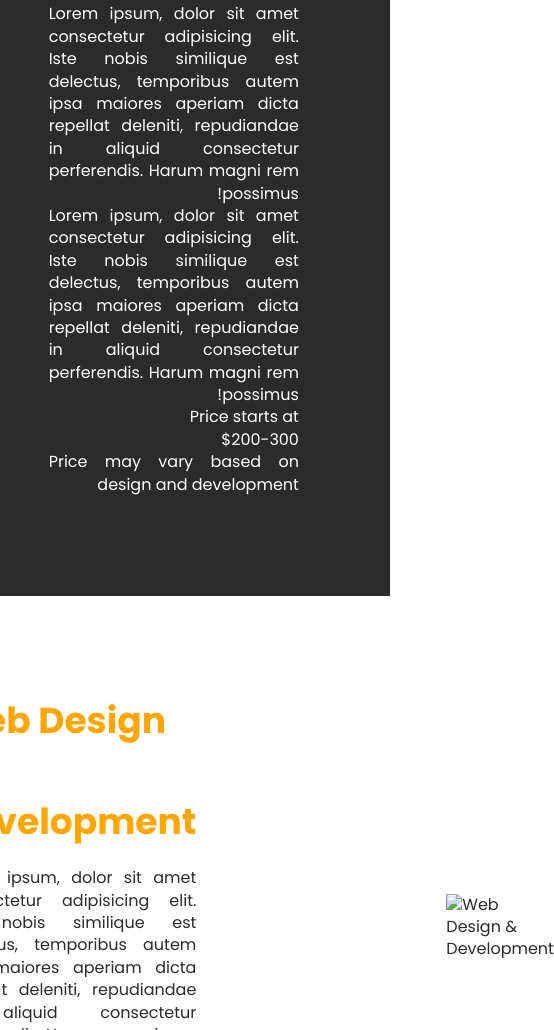
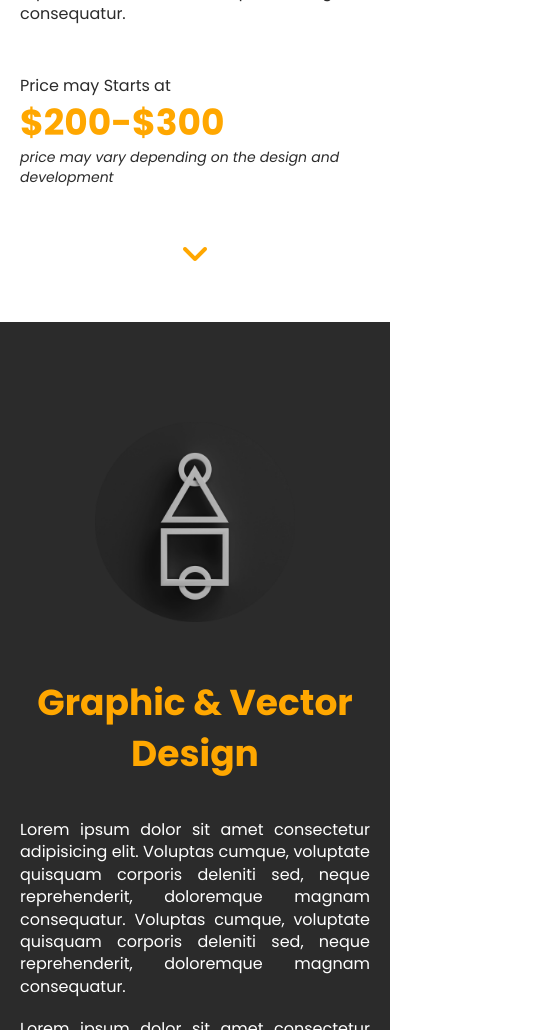
Before and after one commit to SMojicks/CVD-Mojica, a plain HTML site: page services.html in a window 390 px wide. Shown: the part 970-2000 px from the top of the page, 554 px wide, since content can reach past the window. Drawn offline with Linux system fonts and the light colour scheme.

Commit message:
Services compatible with mobile devices, added chevron for navigation, and added script.js for interactivity.

```diff
--- a/services.html
+++ b/services.html
@@ -35,48 +35,115 @@
     </header>
     <!-- Services -->
 <section class="services">
+    <!-- Web Development -->
 <div class="services__wrapper">
-        <div class="services__elements">
-            <div>
+        <div class="services__text">
           <h2>Web Design & Development</h2>
-            <p>Lorem ipsum, dolor sit amet consectetur adipisicing elit. Iste nobis similique est delectus, temporibus autem ipsa maiores aperiam dicta repellat deleniti, repudiandae in aliquid consectetur perferendis. Harum magni rem possimus!
+          <p>
+            Lorem ipsum dolor sit amet consectetur adipisicing elit. Voluptas
+            cumque, voluptate quisquam corporis deleniti sed, neque
+            reprehenderit, doloremque magnam consequatur. Voluptas cumque,
+            voluptate quisquam corporis deleniti sed, neque reprehenderit,
+            doloremque magnam consequatur.
           </p>
-            <p>Price starts at</p>
-            <p>$200-300</p>
-            <p>Price may vary based on design and development</p></div>
+          <p>
+            Lorem ipsum dolor sit amet consectetur adipisicing elit. Voluptas
+            cumque, voluptate quisquam corporis deleniti sed, neque
+            reprehenderit, doloremque magnam consequatur. Voluptas cumque,
+            voluptate quisquam corporis deleniti sed, neque reprehenderit,
+            doloremque magnam consequatur.
+          </p>
+          <p>Price may Starts at</p>
+          <h5>$200-$300</h5>
+          <h6>
+            <i>price may vary depending on the design and development</i>
+          </h6>
+        </div>
+        <div class="services__img">
+          <img src="./img/webdevv.png" alt="Service" />
+        </div>
+      <div class="chevron">
+    <a href="#service2"><i class="fa-solid fa-angle-down fa-2x"></i></a>
+    </div>
      </div>
 
-         <div><img src="./img/service1.png" alt="Web Design & Development"></div>
+
+
+    <!-- Graphics and Vector -->
+      <div class="services__wrapper" id="service2">
+        <div class="services__text">
+          <h2>Graphic & Vector Design</h2>
+          <p>
+            Lorem ipsum dolor sit amet consectetur adipisicing elit. Voluptas
+            cumque, voluptate quisquam corporis deleniti sed, neque
+            reprehenderit, doloremque magnam consequatur. Voluptas cumque,
+            voluptate quisquam corporis deleniti sed, neque reprehenderit,
+            doloremque magnam consequatur.
+          </p>
+          <p>
+            Lorem ipsum dolor sit amet consectetur adipisicing elit. Voluptas
+            cumque, voluptate quisquam corporis deleniti sed, neque
+            reprehenderit, doloremque magnam consequatur. Voluptas cumque,
+            voluptate quisquam corporis deleniti sed, neque reprehenderit,
+            doloremque magnam consequatur.
+          </p>
+          <p>Price may Starts at</p>
+          <h5>$150 - $350</h5>
+          <h6>
+            <i>price may vary depending design concept</i>
+          </h6>
         </div>
-    <div class="services__wrapper">
-        <div class="services__elements">
-            <h2>Web Design & Development</h2>
-            <p>Lorem ipsum, dolor sit amet consectetur adipisicing elit. Iste nobis similique est delectus, temporibus autem ipsa maiores aperiam dicta repellat deleniti, repudiandae in aliquid consectetur perferendis. Harum magni rem possimus!
+        <div class="services__img">
+          <img src="./img/servicce2.png" alt="Service" />
+        </div>
+        <div class="chevron">
+          <a href="#service3"><i class="fa-solid fa-angle-down fa-2x"></i></a>
+        </div>
+      </div>
+    <!-- Social media -->
+    <div class="services__wrapper" id="service3">
+        <div class="services__text">
+          <h2>Social Media Specialist</h2>
+          <p>
+            Lorem ipsum dolor sit amet consectetur adipisicing elit. Voluptas
+            cumque, voluptate quisquam corporis deleniti sed, neque
+            reprehenderit, doloremque magnam consequatur. Voluptas cumque,
+            voluptate quisquam corporis deleniti sed, neque reprehenderit,
+            doloremque magnam consequatur.
           </p>
-                        <p>Lorem ipsum, dolor sit amet consectetur adipisicing elit. Iste nobis similique est delectus, temporibus autem ipsa maiores aperiam dicta repellat deleniti, repudiandae in aliquid consectetur perferendis. Harum magni rem possimus!
+          <p>
+            Lorem ipsum dolor sit amet consectetur adipisicing elit. Voluptas
+            cumque, voluptate quisquam corporis deleniti sed, neque
+            reprehenderit, doloremque magnam consequatur. Voluptas cumque,
+            voluptate quisquam corporis deleniti sed, neque reprehenderit,
+            doloremque magnam consequatur.
           </p>
-            <p>Price starts at</p>
-            <p>$200-300</p>
-            <p>Price may vary based on design and development</p></div>
-
-         <div><img src="./img/service2.png" alt="Web Design & Development"></div>
+          <p>Price may Starts at</p>
+          <h5>$150 - $350</h5>
+          <h6>
+            <i>price may vary on the task given</i>
+          </h6>
         </div>
-    <div class="services__wrapper">
-        <div class="services__elements">
-            <div>
-            <h2>Web Design & Development</h2>
-            <p>Lorem ipsum, dolor sit amet consectetur adipisicing elit. Iste nobis similique est delectus, temporibus autem ipsa maiores aperiam dicta repellat deleniti, repudiandae in aliquid consectetur perferendis. Harum magni rem possimus!
-            </p>
-            <p>Price starts at</p>
-            <p>$200-300</p>
-            <p>Price may vary based on design and development</p></div>
+        <div class="services__img">
+        <img src="./img/social-media.png" alt="Service" />
+        </div>
+        <div class="chevron">
+          <a href="#service3"><i class="fa-solid fa-angle-down fa-2x"></i></a>
+        </div>
       </div>
 
-         <div><img src="./img/service3.png" alt="Web Design & Development"></div>
+    </section>
+
+    <!-- cta -->
+      <section class="cta">
+        <div class="container">
+            <div class="cta__info">
+                <h3>Feel free to talk to us about your project</h3>
+                <p>Lorem ipsum dolor sit amet consectetur adipisicing elit.</p>
+                <a class="btn bg--dark" href="#">CONTACT US</a>
+            </div>
         </div>
       </section>
-
-
 
     <!-- Footer -->
       <footer class="footer">
@@ -94,5 +161,6 @@
             </div>
         </div>
       </footer>
+      <script src="./script.js"></script>
 </body>
 </html>
--- a/style.css
+++ b/style.css
@@ -122,10 +122,11 @@ img {
     max-width: 120rem;
     margin: 0 auto;
     padding: 0 1.5rem;
-
 }
 .header{
     padding:3rem 0;
+    z-index: 99;
+    position: relative;
     background: var(--clr-dark);
   box-shadow: rgba(0, 0, 0, 0.17) 0px -23px 25px 0px inset, rgba(0, 0, 0, 0.15) 0px -36px 30px 0px inset, rgba(0, 0, 0, 0.1) 0px -79px 40px 0px inset, rgba(0, 0, 0, 0.06) 0px 2px 1px, rgba(0, 0, 0, 0.09) 0px 4px 2px, rgba(0, 0, 0, 0.09) 0px 8px 4px, rgba(0, 0, 0, 0.09) 0px 16px 8px, rgba(0, 0, 0, 0.09) 0px 32px 16px;
 }
@@ -514,45 +515,130 @@ gap: 2rem;
   }
 }
 
-.services{
+.services {
   background-color: var(--clr-light);
-  padding: 4rem 0;
+  padding: 0 0 4rem 0;
+
 }
-.services__wrapper{
+
+.services__wrapper {
+  padding: 4rem 35rem 4rem 37rem;
   display: grid;
-  grid-template-columns: 2fr 2fr;
-  justify-content: center;
+  grid-template-columns: 1fr 1fr;
+  gap: 10rem;
+  position: relative;
+}
+
+.services__wrapper:nth-child(even) {
+  direction: rtl;
+  background-color: var(--clr-dark);
   align-items: center;
-  gap: 5rem;
-  margin: 0 25rem;
-  padding-top: 10rem;
-  padding-bottom: 10rem;
 }
-.services__elements p{
+
+
+.services__wrapper:nth-child(even) > * {
+  direction: ltr;
+}
+
+.services__wrapper:nth-child(even) .services__text p,
+.services__wrapper:nth-child(even) .services__text h6 {
+  color: var(--clr-light);
+}
+
+.services__wrapper:nth-child(even) .services__img {
+  margin-left: 10rem;
+}
+
+.services__text h2 {
+  font-size: 48px;
+  font-weight: 700;
+  color: var(--clr-primary);
+  margin-bottom: 4rem;
+}
+
+.services__text h5 {
+  font-size: 36px;
+  font-weight: 700;
+  color: var(--clr-primary);
+}
+.services__text h6{
+  font-size: 14px;
+}
+
+.services__text p {
+  width: 100%;
   text-align: justify;
 }
 
-.services__wrapper:nth-child(2){
-  grid-template-columns: 2fr 2fr;
-  direction: rtl;
-  background-color:var(--clr-dark);
-  color: var(--clr-light);
-  margin: 0rem;
-
-}
-.services__wrapper h2,p,p:nth-child(2){
-  padding-right: 20rem;
+.services__text p + p {
+  margin-top: 2rem;
 }
 
-
-.services__elements h2{
-  font-size: 36px;
-  font-weight: 700;
-  color: var(--clr-primary);
-  margin-bottom: 2rem;
-
+.services__text p:nth-of-type(3) {
+  margin-top: 5rem;
 }
 
+.services__text p:last-child {
+  font-size: 14px;
+}
+
+.services .chevron{
+  color: var(--clr-primary);
+  grid-column: 1 / -1;
+  display: flex;
+  justify-content: center;
+  margin-top: 0;
+}
+.chevron a{
+  color: var(--clr-primary);
+}
+.services > .services__wrapper:last-child .chevron a{
+  display: none;
+}
+@media screen and (max-width: 520px){
+  body{
+    padding-top: 120px;
+  }
+  .header{
+    position: fixed;
+    width: 100%;
+    top: 0;
+  }
+  .services__wrapper{
+    grid-template-columns: 1fr;
+    margin-top: 10rem;
+    padding: 0;
+    justify-items: center;
+    gap: 5rem;
+  }
+  #service2{
+    margin-top: 0;
+  }
+  .services__img{
+    order:-1;
+  }
+  .services__img img{
+    width: 20rem;
+    height: 20rem;
+  }
+  .services__wrapper:nth-child(even) .services__img{
+    margin-top: 10rem;
+    margin-left: unset;
+  }
+  .services__text h2{
+    font-size: 36px;
+    text-align: center;
+  }
+  .services__text p{
+    padding: 0 2rem;
+  }
+  .services__text h5,h6{
+    padding: 0 2rem;
+  }
+.chevron a{
+  margin-bottom: 5rem;
+}
+}
 
 
 /* ASSETS */
```
Also changed, not shown: about.html (+6 -0 lines), img/servicce2.png (added), img/social-media.png (added), img/webdevv.png (added). Lines whose indentation alone changed are shown as unchanged.
